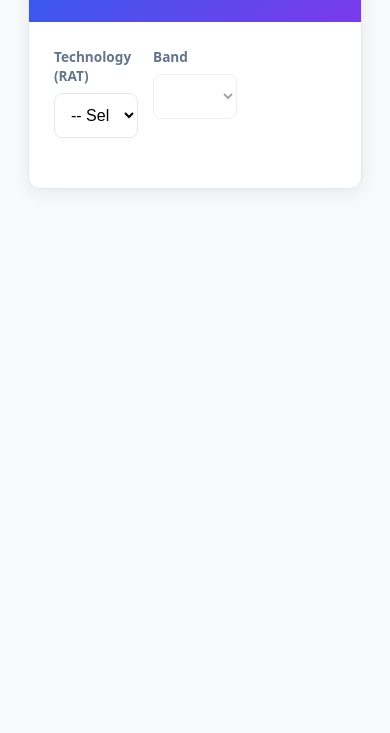
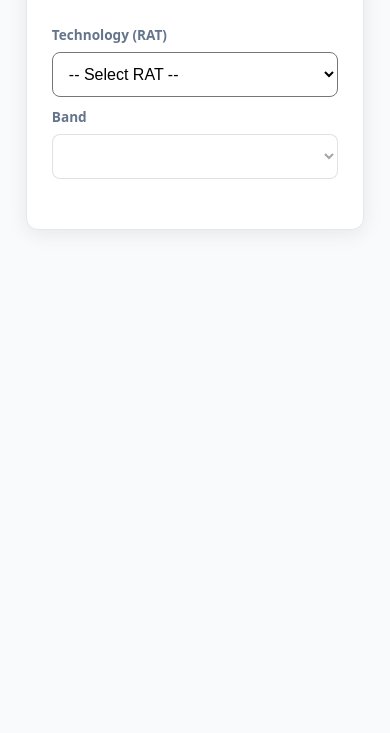
Before and after one commit to akaicheng/WWAN-Reference-Test-Channel, a plain HTML site: page index.html in a window 390 px wide. Shown: the part 147-880 px from the top of the page. Before the commit the page ends 844 px from the top, so only its background shows below. Drawn offline with Linux system fonts and the light colour scheme.

Commit message:
Upload ver2.3
To fix the display issue in cellphone.

```diff
--- a/index.html
+++ b/index.html
@@ -3,20 +3,63 @@
 <head>
     <meta charset="UTF-8">
     <meta name="viewport" content="width=device-width, initial-scale=1.0">
-    <title>WWAN RTC Tool v2.2</title>
+    <title>WWAN RTC Tool v2.3</title>
     <style>
         :root {
             --primary-lte: #2563eb; --primary-nr: #7c3aed; --primary-mmw: #db2777;
             --bg: #f8fafc; --card: #ffffff; --border: #e2e8f0; --text: #1e293b;
         }
-        body { font-family: system-ui, -apple-system, sans-serif; background: var(--bg); color: var(--text); padding: 20px; display: flex; justify-content: center; }
-        .container { background: var(--card); width: 100%; max-width: 950px; border-radius: 12px; box-shadow: 0 4px 20px rgba(0,0,0,0.08); border: 1px solid var(--border); overflow: hidden; }
+        body {
+			font-family: system-ui, -apple-system, sans-serif;
+			background: var(--bg);
+			color: var(--text);
+			padding: 10px;
+			display: flex;
+			justify-content: center;
+			align-items: flex-start; /* 確保長頁面從頂部開始 */
+			min-height: 100vh;
+			}
+        .container {
+			background: var(--card);
+			width: 95%;
+			max-width: 950px;
+			border-radius: 12px;
+			box-shadow: 0 4px 20px rgba(0,0,0,0.08);
+			border: 1px solid var(--border);
+			overflow: hidden;
+			margin: 10 auto; /*置中 */
+			}
         .header { background: linear-gradient(135deg, var(--primary-lte), var(--primary-nr)); color: white; padding: 25px; text-align: center; }
         .content { padding: 25px; }
         .form-row { display: grid; grid-template-columns: 1fr 1fr 1fr; gap: 15px; margin-bottom: 25px; }
         label { display: block; margin-bottom: 8px; font-weight: 600; font-size: 0.85rem; color: #64748b; }
-        select { width: 100%; padding: 12px; border: 1px solid var(--border); border-radius: 8px; font-size: 1rem; background: white; cursor: pointer; }
-        .rtc-table { width: 100%; border-collapse: collapse; margin-top: 15px; background: white; }
+        select { width: 100%; padding: 12px; bord	er: 1px solid var(--border); border-radius: 8px; font-size: 1rem; background: white; cursor: pointer; }
+		/* 讓表單欄位在手機上由橫向改為縱向排列 */
+		@media (max-width: 600px) {
+			.form-row {
+				grid-template-columns: 1fr !important; /* 強制切換為單欄 */
+				gap: 10px;
+				}
+
+			.header h2 {
+				font-size: 1.2rem; /* 縮小標題字體 */
+			}
+		}
+
+		/* 解決表格截斷的最關鍵設定：包裝容器 */
+		#resultArea {
+			width: 100%;
+			overflow-x: auto; /* 當表格太寬時，允許左右滑動而非截斷 */
+			-webkit-overflow-scrolling: touch; /* 讓手機滑動更順暢 */
+		}
+
+        .rtc-table {
+			min-width: 600px; /* 確保表格內容不會因為縮小而擠壓變形 */
+			width: 100%;
+			border-collapse: collapse;
+			margin-top: 15px;
+			background: white;
+			}
         .rtc-table th { background: #f1f5f9; text-align: left; padding: 12px; border-bottom: 2px solid var(--border); font-size: 0.85rem; color: #475569; }
         .rtc-table td { padding: 14px 12px; border-bottom: 1px solid var(--border); font-size: 1rem; }
         .val-ch { font-weight: bold; color: #334155; font-family: 'Courier New', monospace; }
@@ -29,7 +72,7 @@
 <div class="container" id="mainApp">
     <div class="header">
         <h2 style="margin:0">WWAN Reference Test Channel</h2>
-        <p style="margin:5px 0 0; font-size:0.9rem; opacity:0.95">Version 2.2 | joshchengkj@google.com</p>
+        <p style="margin:5px 0 0; font-size:0.9rem; opacity:0.95">Version 2.3 | joshchengkj@google.com</p>
     </div>
     <div class="content">
         <div class="form-row">
```
